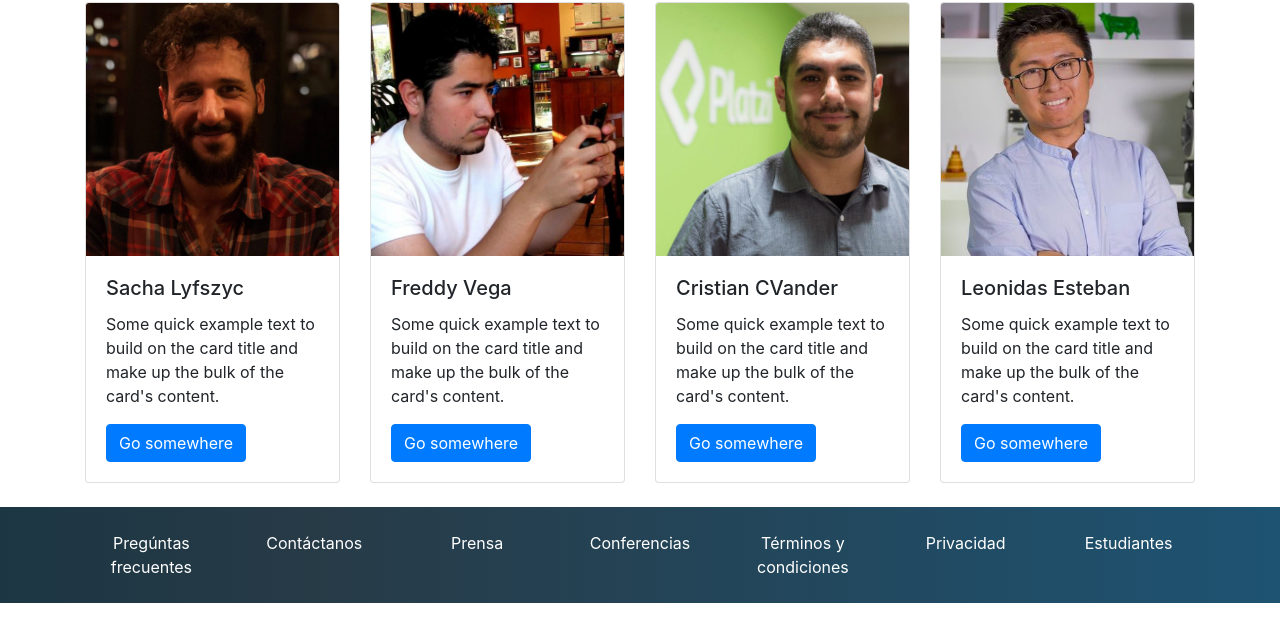
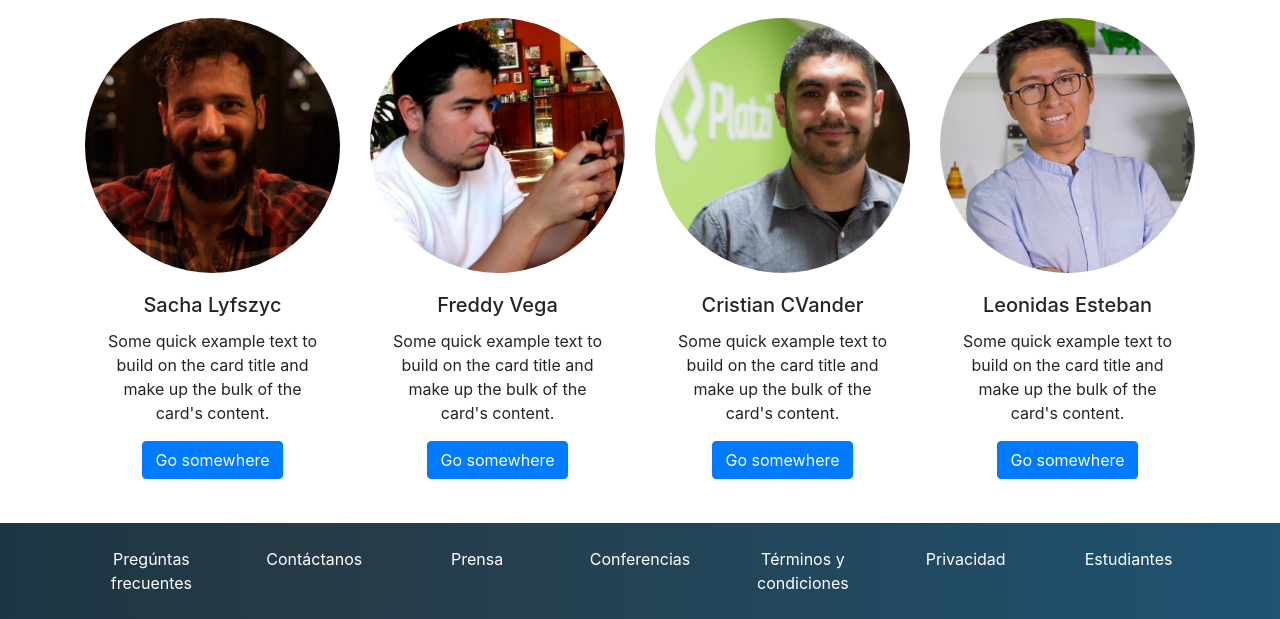
Before and after one commit to juanctinizhanay/bootstrap-proyecto, a plain HTML site: page index.html in a window 1280 px wide. Shown: the part 708-1327 px from the top of the page. Drawn offline with nearby package versions, Linux system fonts and the light colour scheme.

Commit message:
agregando clases de estilos a las imagenes de los oradores

```diff
--- a/index.css
+++ b/index.css
@@ -39,6 +39,10 @@ header img{
     background: #82ad36;
 }
 
+.card{
+    border: 0;
+}
+
 footer{
     background: -webkit-linear-gradient(0deg, #1c3643 0, #273b47 25%, #1e5372);
 }
--- a/index.html
+++ b/index.html
@@ -82,16 +82,16 @@
 
     <section class="mt-4 speakers">
         <div class="container">
-            <div class="row">
-                <div class="col text-center text-uppercase">
+            <div class="row ">
+                <div class="col text-center text-uppercase mb-3">
                     <small>Conoce a los</small>
                     <h2>Oradores</h2>
                 </div>
             </div>
             <div class="row">
                 <div class="col-12 col-md-6 col-lg-3 mb-4">
-                    <div class="card" >
-                        <img src="speakers/sacha.jpg" class="card-img-top" alt="Foto de Sacha">
+                    <div class="card text-center" >
+                        <img src="speakers/sacha.jpg" class="card-img-top rounded-circle" alt="Foto de Sacha">
                         <div class="card-body">
                             <h5 class="card-title">Sacha Lyfszyc</h5>
                             <p class="card-text">Some quick example text to build on the card title and make up the bulk of the card's content.</p>
@@ -100,8 +100,8 @@
                     </div>
                 </div>
                 <div class="col-12 col-md-6 col-lg-3 mb-4">
-                    <div class="card" >
-                        <img src="speakers/freddy.jpeg" class="card-img-top" alt="Foto de Sacha">
+                    <div class="card text-center" >
+                        <img src="speakers/freddy.jpeg" class="card-img-top rounded-circle" alt="Foto de Freddy">
                         <div class="card-body">
                             <h5 class="card-title">Freddy Vega</h5>
                             <p class="card-text">Some quick example text to build on the card title and make up the bulk of the card's content.</p>
@@ -110,8 +110,8 @@
                     </div>
                 </div>
                 <div class="col-12 col-md-6 col-lg-3 mb-4">
-                    <div class="card" >
-                        <img src="speakers/cvander.jpeg" class="card-img-top" alt="Foto de Sacha">
+                    <div class="card text-center" >
+                        <img src="speakers/cvander.jpeg" class="card-img-top rounded-circle" alt="Foto de CVander">
                         <div class="card-body">
                             <h5 class="card-title">Cristian CVander</h5>
                             <p class="card-text">Some quick example text to build on the card title and make up the bulk of the card's content.</p>
@@ -120,8 +120,8 @@
                     </div>
                 </div>
                 <div class="col-12 col-md-6 col-lg-3 mb-4">
-                    <div class="card" >
-                        <img src="speakers/leonidas2.jpeg" class="card-img-top" alt="Foto de Sacha">
+                    <div class="card text-center" >
+                        <img src="speakers/leonidas2.jpeg" class="card-img-top rounded-circle" alt="Foto de Leonidas">
                         <div class="card-body">
                             <h5 class="card-title">Leonidas Esteban</h5>
                             <p class="card-text">Some quick example text to build on the card title and make up the bulk of the card's content.</p>
```
